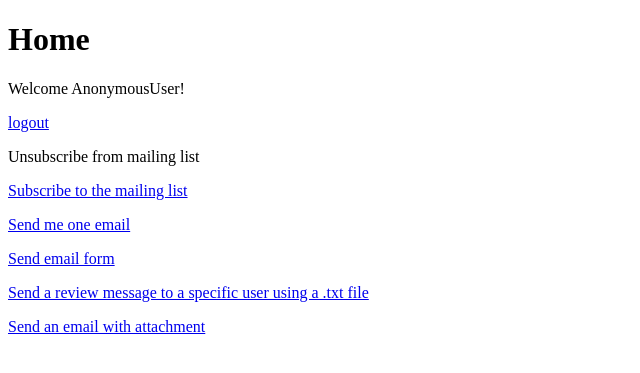
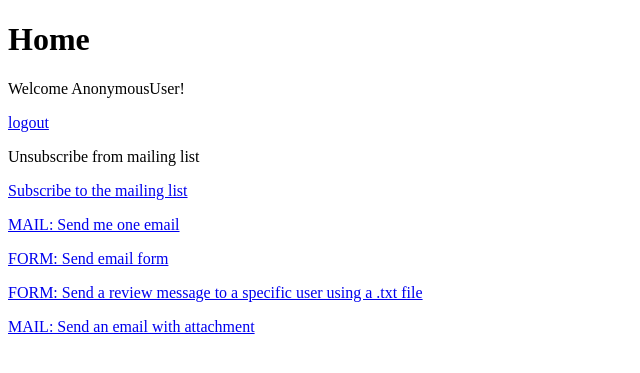
Before and after one commit to Kolabogat/django_smtp, a Django app: template backend/user/templates/user/user_profile.html in a window 1280 px wide. Shown: the top 373 px of the page, without its empty margins (0-640 px from the left). Run offline with Django 4.2, Linux system fonts and the light colour scheme; the template is opened without the code that fills it, so the values that code supplies are empty; parts of the project's set-up code (start-up, migrations or seed data) failed here and were passed over.

Commit message:
Profile modified

```diff
--- a/backend/user/templates/user/user_profile.html
+++ b/backend/user/templates/user/user_profile.html
@@ -5,17 +5,17 @@
     <h1>Home</h1>
     <p>Welcome {{ request.user }}!</p>
     <p><a href="{% url 'logout' %}">logout</a></p>
-    {% if contact_user.subscribed_mail %}
+    {% if contact_user %}
     <p><a href="{% url 'unsubscribe' %}">Unsubscribe from mailing list</a></p>
     <p>Subscribe to the mailing list</p>
     {% else %}
     <p>Unsubscribe from mailing list</p>
     <p><a href="{% url 'subscribe' %}">Subscribe to the mailing list</a></p>
     {% endif %}
-    <p><a href="{% url 'send_one_email' %}">Send me one email</a></p>
-    <p><a href="{% url 'send_email_form' %}">Send email form</a></p>
-    <p><a href="{% url 'send_review_form' %}">Send a review message to a specific user using a .txt file</a></p>
-    <p><a href="{% url 'send_with_attachment' %}">Send an email with attachment</a></p>
+    <p><a href="{% url 'send_one_email' %}">MAIL: Send me one email</a></p>
+    <p><a href="{% url 'send_email_form' %}">FORM: Send email form</a></p>
+    <p><a href="{% url 'send_review_form' %}">FORM: Send a review message to a specific user using a .txt file</a></p>
+    <p><a href="{% url 'send_with_attachment' %}">MAIL: Send an email with attachment</a></p>
 
 
 {% endblock %}
```
